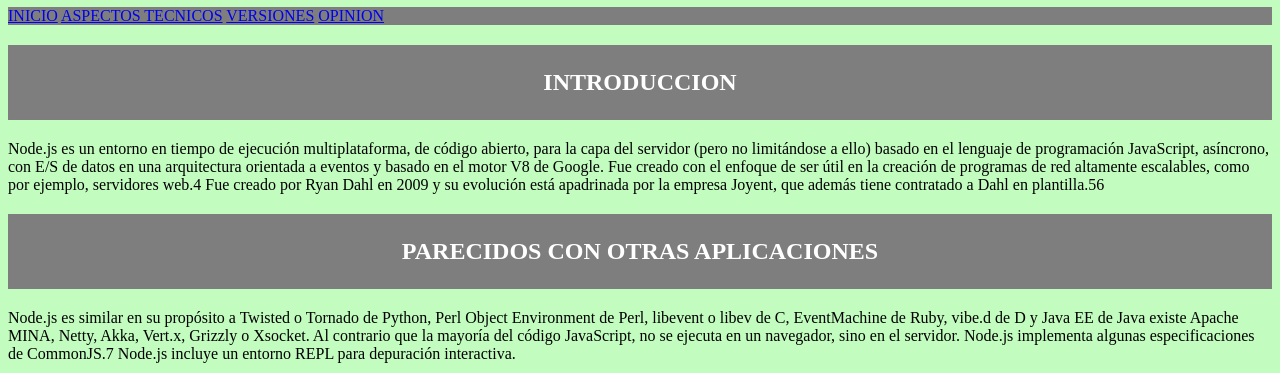
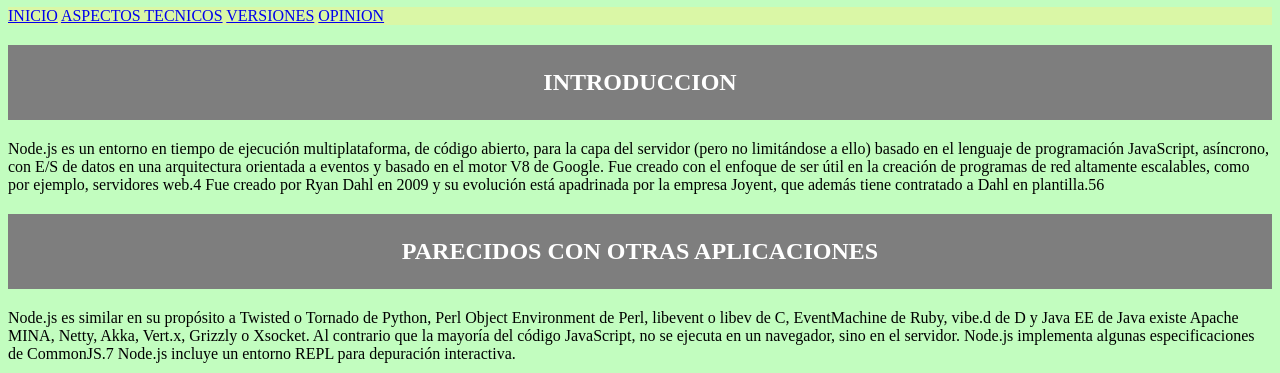
Before and after one commit to uo278193/practica1, a plain HTML site: page index.html in a window 1280 px wide. Shown: the part 73-446 px from the top of the page. Drawn offline with Linux system fonts and the light colour scheme.

Commit message:
cambio color nav
en gris da problema de contraste

```diff
--- a/estilo/trabajo.css
+++ b/estilo/trabajo.css
@@ -6,7 +6,7 @@ body {
   /*Especificidad: 001*/
   nav{
     color: #fff;
-    background-color:#7e7e7e;
+    background-color:#DAF7A6;
     text-transform: uppercase;
     text-align: left;
   }
```
